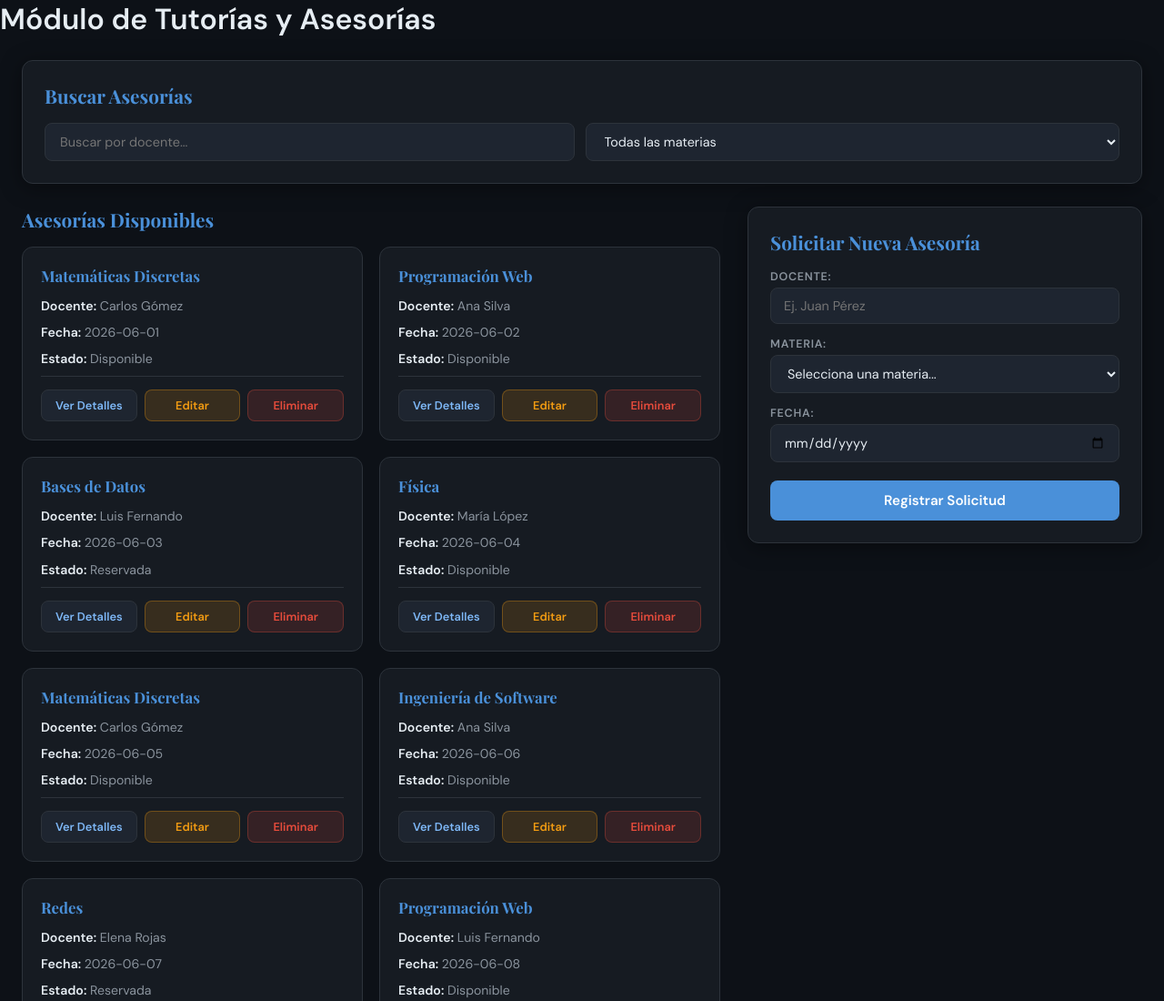
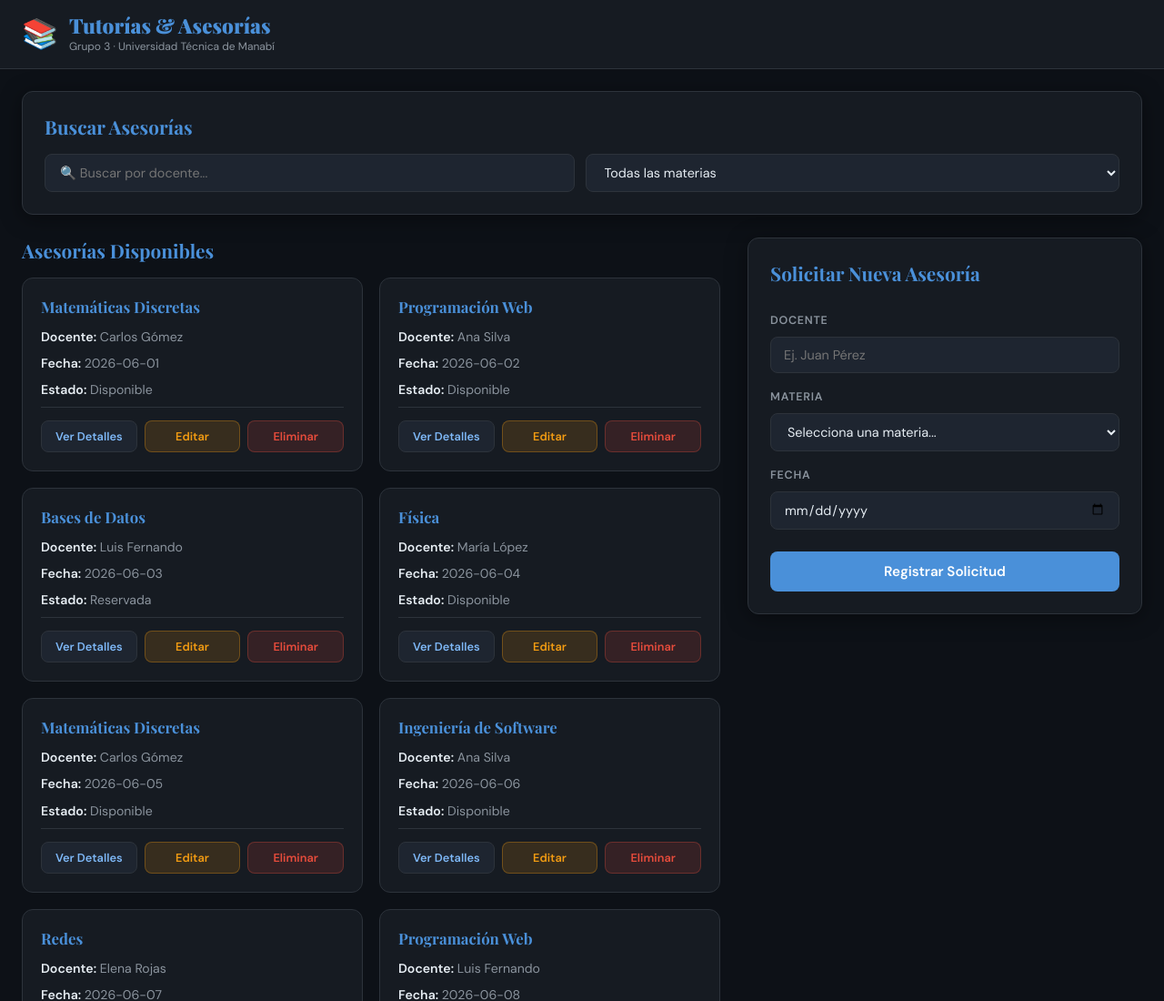
Before and after one commit to nohelialeon/tutoria_grupo3, a plain HTML site: page tutoriasyasesorias/index.html in a window 1280 px wide. Shown: the top 1100 px of the page at 91% size. Drawn offline with nearby package versions, Linux system fonts and the light colour scheme.

Commit message:
index.html

```diff
--- a/tutoriasyasesorias/index.html
+++ b/tutoriasyasesorias/index.html
@@ -1,22 +1,35 @@
 <!DOCTYPE html>
 <html lang="es">
 <head>
-    <meta charset="UTF-8">
-    <meta name="viewport" content="width=device-width, initial-scale=1.0">
-    <title>Tutorías y Asesorías - Grupo 3</title>
-    <link rel="stylesheet" href="styles.css">
+  <meta charset="UTF-8" />
+  <meta name="viewport" content="width=device-width, initial-scale=1.0" />
+  <title>Tutorías y Asesorías – Grupo 3</title>
+  <link rel="preconnect" href="https://fonts.googleapis.com">
+  <link href="https://fonts.googleapis.com/css2?family=Playfair+Display:wght@700;900&family=DM+Sans:wght@300;400;500;600&display=swap" rel="stylesheet">
+  <link rel="stylesheet" href="styles.css" />
 </head>
 <body>
-    <header>
-        <h1>Módulo de Tutorías y Asesorías</h1>
+
+  <header class="header">
+    <div class="header-inner">
+      <div class="logo-block">
+        <span class="logo-icon">📚</span>
+        <div>
+          <h1 class="site-title">Tutorías &amp; Asesorías</h1>
+          <p class="site-sub">Grupo 3 · Universidad Técnica de Manabí</p>
+        </div>
+      </div>
+    </div>
   </header>
 
-    <main class="contenedor">
+  <main class="main contenedor">
+
+    <!-- Filtros -->
     <section class="filtros card-container">
       <h2>Buscar Asesorías</h2>
       <div class="filtros-controles">
-                <input type="text" id="input-busqueda" placeholder="Buscar por docente...">
-                <select id="select-materia">
+        <input type="text" id="input-busqueda" class="search-input" placeholder="🔍 Buscar por docente...">
+        <select id="select-materia" class="filter-select">
           <option value="Todas">Todas las materias</option>
           <option value="Programación Web">Programación Web</option>
           <option value="Matemáticas Discretas">Matemáticas Discretas</option>
@@ -30,12 +43,13 @@
 
     <div class="layout-principal">
 
+      <!-- Listado -->
       <section class="listado">
         <h2>Asesorías Disponibles</h2>
-                <div id="contenedor-tarjetas" class="grid-tarjetas">
-                    </div>
+        <div id="contenedor-tarjetas" class="grid-tarjetas"></div>
       </section>
 
+      <!-- Formulario -->
       <aside class="formulario-seccion card-container">
         <h2 id="titulo-formulario">Solicitar Nueva Asesoría</h2>
 
@@ -44,11 +58,14 @@
         <form id="form-solicitud">
           <input type="hidden" id="tutoria-id">
 
-                    <label for="docente">Docente:</label>
-                    <input type="text" id="docente" placeholder="Ej. Juan Pérez">
+          <div class="form-group">
+            <label for="docente">Docente</label>
+            <input type="text" id="docente" class="form-input" placeholder="Ej. Juan Pérez">
+          </div>
 
-                    <label for="materia">Materia:</label>
-                    <select id="materia">
+          <div class="form-group">
+            <label for="materia">Materia</label>
+            <select id="materia" class="form-input">
               <option value="" disabled selected>Selecciona una materia...</option>
               <option value="Programación Web">Programación Web</option>
               <option value="Matemáticas Discretas">Matemáticas Discretas</option>
@@ -57,26 +74,41 @@
               <option value="Ingeniería de Software">Ingeniería de Software</option>
               <option value="Redes">Redes</option>
             </select>
+          </div>
 
-                    <label for="fecha">Fecha:</label>
-                    <input type="date" id="fecha">
+          <div class="form-group">
+            <label for="fecha">Fecha</label>
+            <input type="date" id="fecha" class="form-input">
+          </div>
 
-                    <button type="submit" id="btn-submit">Registrar Solicitud</button>
-                    <button type="button" id="btn-cancelar" class="btn-rojo oculto">Cancelar Edición</button>
+          <button type="submit" id="btn-submit" class="btn btn-primary">Registrar Solicitud</button>
+          <button type="button" id="btn-cancelar" class="btn btn-danger oculto">Cancelar Edición</button>
         </form>
       </aside>
 
     </div>
   </main>
 
-    <div id="modal-detalle" class="modal oculto">
-        <div class="modal-contenido">
-            <span id="cerrar-modal" class="cerrar">&times;</span>
-            <h2 id="modal-materia"></h2>
+  <!-- Modal Detalle -->
+  <div id="modal-detalle" class="modal-overlay oculto">
+    <div class="modal-box">
+      <span id="cerrar-modal" class="modal-close">✕</span>
+      <h2 id="modal-materia" class="modal-title"></h2>
       <div class="modal-body">
-                <p><strong>Docente:</strong> <span id="modal-docente"></span></p>
-                <p><strong>Fecha:</strong> <span id="modal-fecha"></span></p>
-                <p><strong>Estado:</strong> <span id="modal-estado"></span></p>
+        <div class="detail-grid">
+          <div class="detail-section">
+            <p class="detail-label">Docente</p>
+            <p class="detail-value" id="modal-docente"></p>
+          </div>
+          <div class="detail-section">
+            <p class="detail-label">Fecha</p>
+            <p class="detail-value" id="modal-fecha"></p>
+          </div>
+          <div class="detail-section">
+            <p class="detail-label">Estado</p>
+            <p class="detail-value" id="modal-estado"></p>
+          </div>
+        </div>
       </div>
     </div>
   </div>
```
Lines whose indentation alone changed are shown as unchanged.
